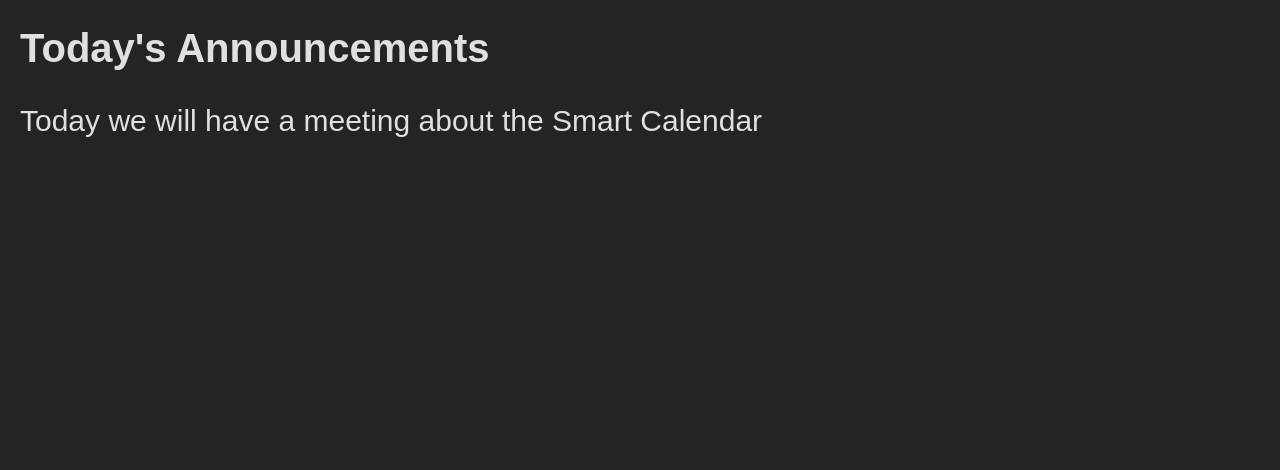
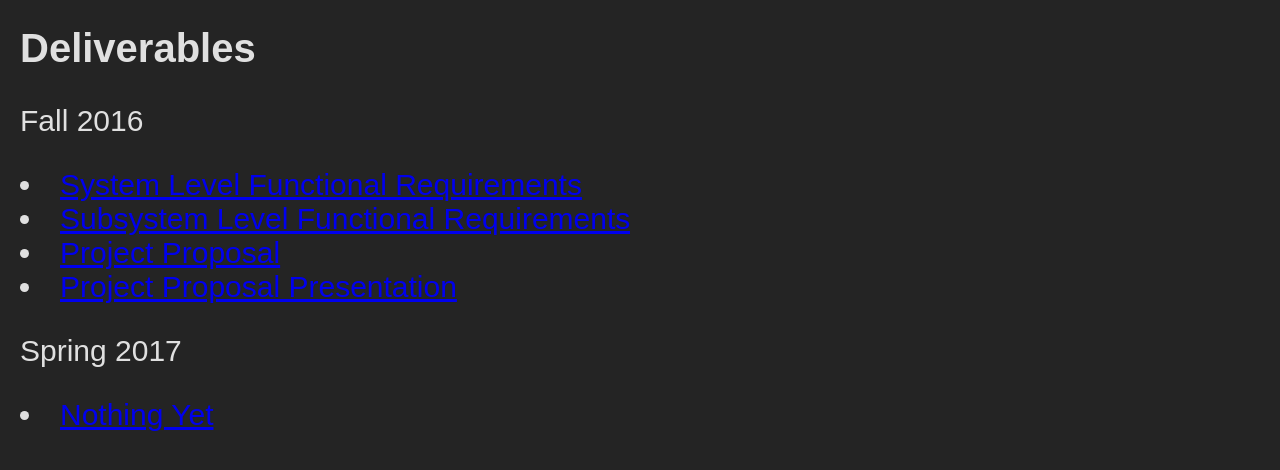
Before and after one commit to BUInvent/Smart-Calendar-Website, a plain HTML site: page Deliverables.html in a window 1280 px wide. Shown: the part 132-602 px from the top of the page. Drawn offline with Linux system fonts and the light colour scheme.

Commit message:
Changed Deliverables.html
added links to deliverables for Fall 2016

```diff
--- a/Deliverables.html
+++ b/Deliverables.html
@@ -21,8 +21,15 @@
 
     <!--all page content-->
     <div class="content">
-            <h2>Today's Announcements</h2>
-            <p>Today we will have a meeting about the Smart Calendar</p>
+            <h2>Deliverables</h2>
+            <p>Fall 2016</p>
+			<li><a href="deliverables/SystemLevelFunctionalRequirements.pdf">System Level Functional Requirements</a></li>
+			<li><a href="deliverables/SubsystemLevelFunctionalRequirements.pdf">Subsystem Level Functional Requirements</a></li>
+			<li><a href="deliverables/ProjectProposal.pdf">Project Proposal</a></li>
+			<li><a href="deliverables/ProposalPresentation.pdf">Project Proposal Presentation</a></li>
+			<p>Spring 2017</p>
+			<li><a href="favicon.ico">Nothing Yet</a></li>
+
     </div>
 </body>
 
```
